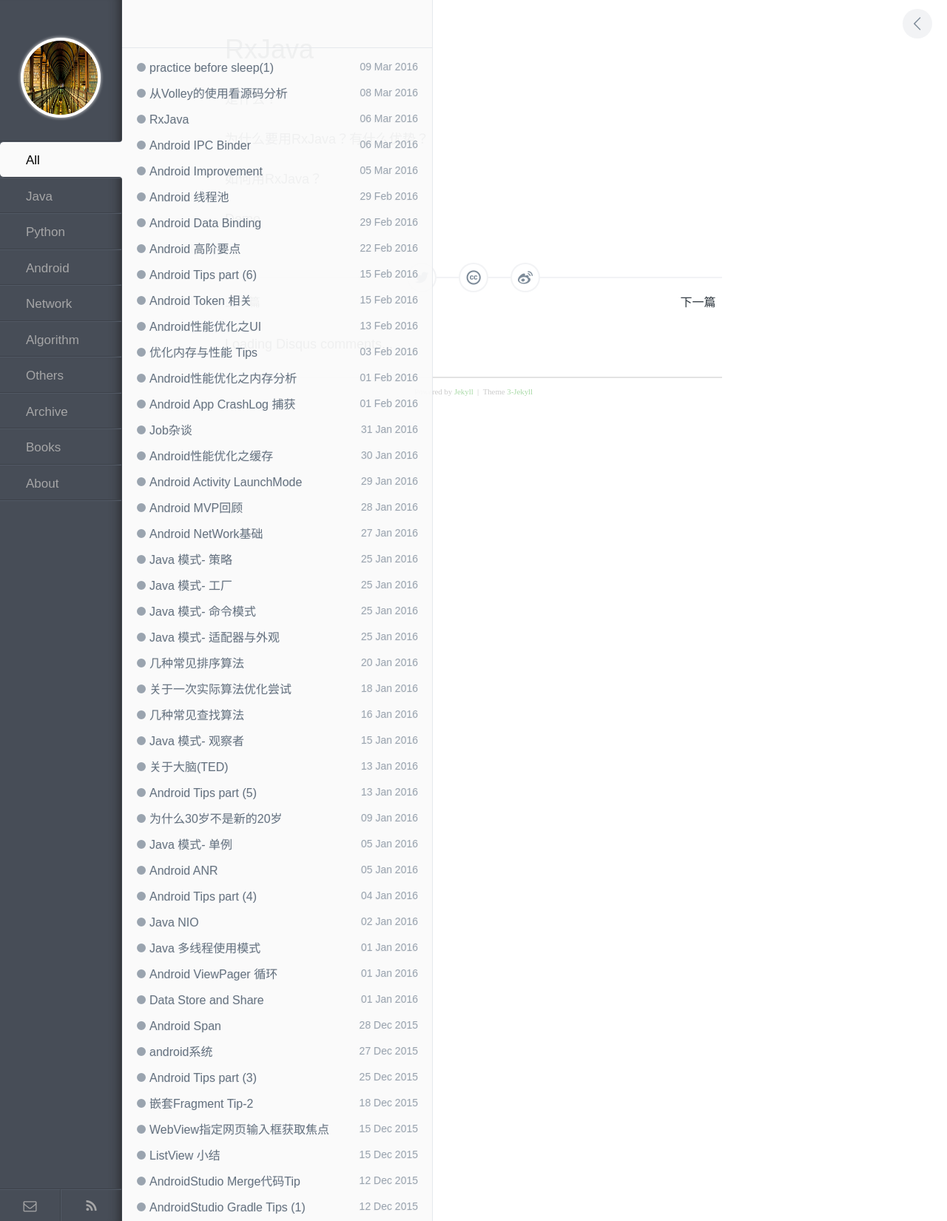
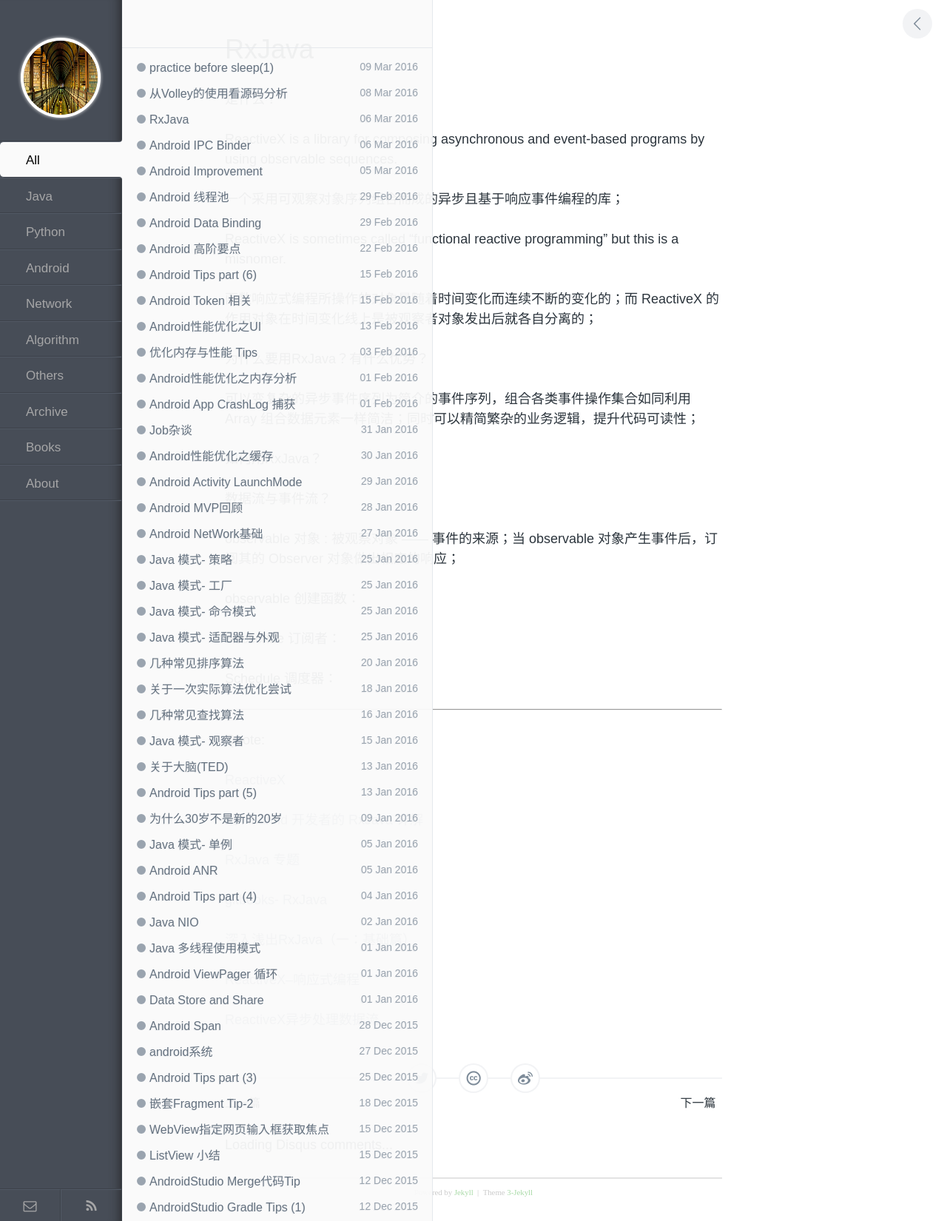
Before and after one commit to enlipan/enlipan.github.io, a Jekyll site: the page built from _posts/2016-03-06-android-rxJava.md, in a window 1280 px wide. Shown: the whole page at 74% size. Built offline with Jekyll 4.4.1, drawn with Linux system fonts in a browser that asks for light colours; nearby versions of some CDN libraries; comment, search, counter and statistics services are not loaded.

Commit message:
modify rxjava pages

```diff
--- a/_posts/2016-03-06-android-rxJava.md
+++ b/_posts/2016-03-06-android-rxJava.md
@@ -6,8 +6,63 @@
 
 是什么？
 
+ReactiveX is a library for composing asynchronous and event-based programs by using observable sequences.
+
+一个采用可观察对象序列组合而成的异步且基于响应事件编程的库；
+
+ReactiveX is sometimes called “functional reactive programming” but this is a misnomer.
+
+函数响应式编程所操作的对象是随着时间变化而连续不断的变化的；而 ReactiveX 的作用对象在时间变化线上是被观察者对象发出后就各自分离的；
+
 为什么要用RxJava？有什么优势？
+
+可以变复杂的异步事件序列为简介的事件序列，组合各类事件操作集合如同利用Array 组合数据元素一样简洁；同时可以精简繁杂的业务逻辑，提升代码可读性；
 
 如何用RxJava？
 
-Demo
+数据流与事件流？
+
+
+
+
+
+observable 对象 : 被观察对象 —— 事件的来源；当 observable 对象产生事件后，订阅其的 Observer 对象做出相应的响应；
+
+observable 创建函数：
+
+
+
+Subscribe 订阅者：
+
+
+
+Schedule 调度器：
+
+
+
+
+
+
+
+
+
+
+
+
+---
+
+Quote:
+
+[ReactiveX](http://reactivex.io/intro.html)
+
+[给 Android 开发者的 RxJava 详解](http://gank.io/post/560e15be2dca930e00da1083#toc_20)
+
+[RxJava 专题](http://www.jcodecraeer.com/a/anzhuokaifa/androidkaifa/2015/0430/2815.html)
+
+[gitbooks- RxJava](https://asce1885.gitbooks.io/android-rd-senior-advanced/content/index.html)
+
+[深入浅出RxJava（一：基础篇）](http://blog.csdn.net/lzyzsd/article/details/41833541)
+
+[ReactiveX--响应式编程](http://frodoking.github.io/2015/09/08/reactivex/)
+
+[ReactiveX异步处理数据流](http://www.soft6.com/news/201509/17/257895.html)
```
